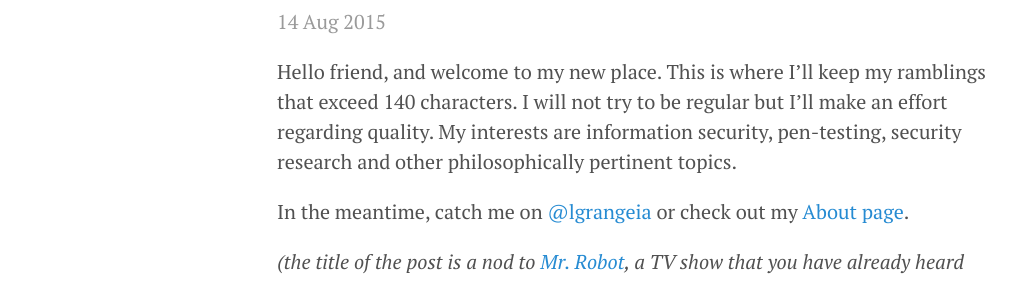
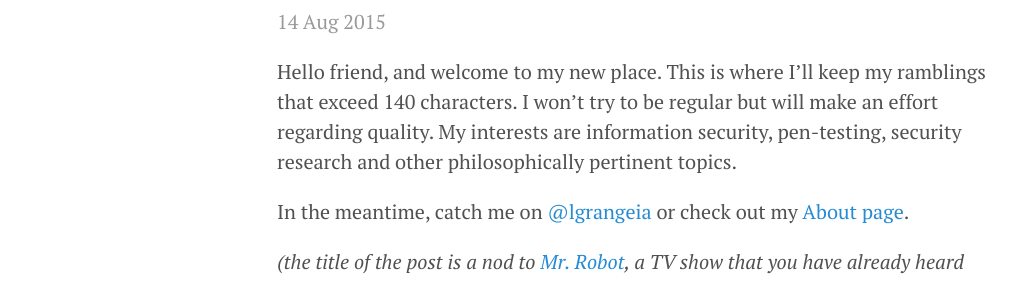
Before and after one commit to lgrangeia/lgrangeia.github.io, a Jekyll site: the page built from _posts/2015-08-14-hello-world.md, in a window 1280 px wide. Shown: the part 175-457 px from the top of the page, without its empty margins (3-1019 px from the left). Built offline with Jekyll 4.4.1, drawn with Linux system fonts in a browser that asks for light colours.

Commit message:
fixed typos

```diff
--- a/_posts/2015-08-14-hello-world.md
+++ b/_posts/2015-08-14-hello-world.md
@@ -3,7 +3,7 @@ layout: post
 title: Hello friend
 ---
 
-Hello friend, and welcome to my new place. This is where I'll keep my ramblings that exceed 140 characters. I will not try to be regular but I'll make an effort regarding quality. My interests are information security, pen-testing, security research and other philosophically pertinent topics.
+Hello friend, and welcome to my new place. This is where I'll keep my ramblings that exceed 140 characters. I won't try to be regular but will make an effort regarding quality. My interests are information security, pen-testing, security research and other philosophically pertinent topics.
 
 In the meantime, catch me on [@lgrangeia](https://twitter.com/lgrangeia) or check out my [About page](/about/).
 
```
